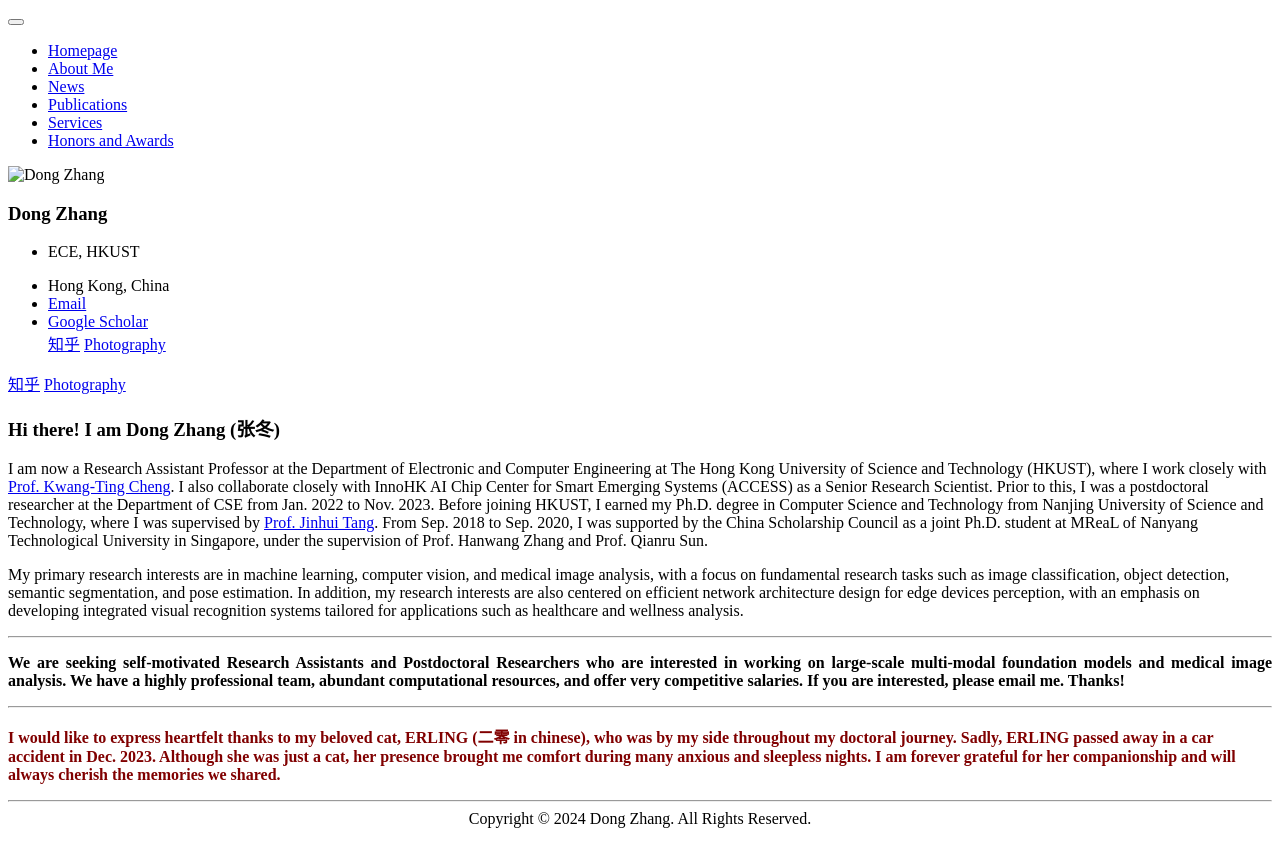
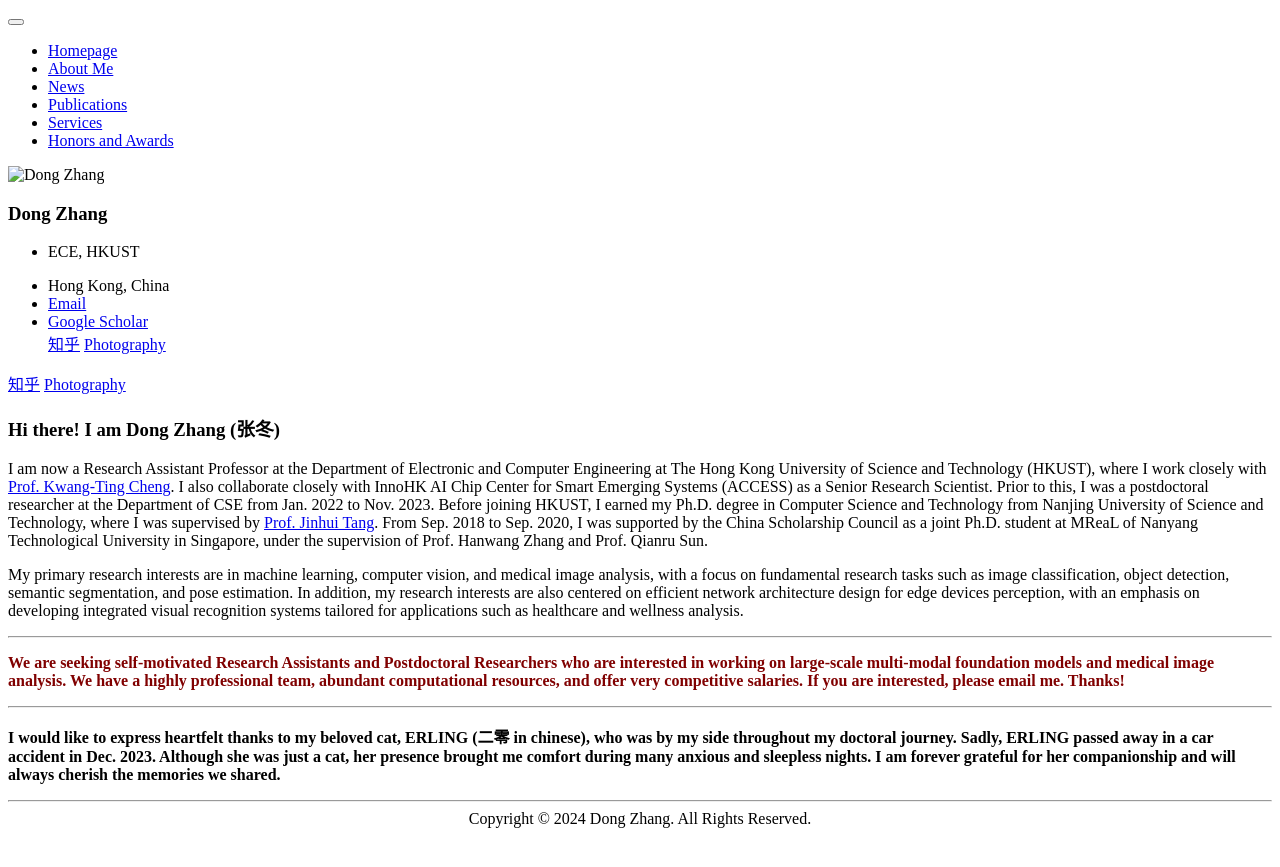
Before and after one commit to ZHANGDONG-NJUST/zhangdong-njust.github.io, a Jekyll site: the page built from _pages/includes/0_introduction.md, in a window 1280 px wide. Shown: the top 867 px of the page. Built offline with Jekyll 4.4.1, drawn with Linux system fonts in a browser that asks for light colours; our own code applies the rules of GitHub Pages for plain Markdown files.

Commit message:
Update 0_introduction.md

```diff
--- a/_pages/includes/0_introduction.md
+++ b/_pages/includes/0_introduction.md
@@ -22,8 +22,7 @@
 
 <!-- <a href='https://scholar.google.com/citations?user=K7LwtK0AAAAJ'><img src="https://img.shields.io/endpoint?logo=Google%20Scholar&url=https%3A%2F%2Fcdn.jsdelivr.net%2Fgh%2Fsqsssq%2Fsqsssq.github.io@google-scholar-stats%2Fgs_data_shieldsio.json&labelColor=f6f6f6&color=9cf&style=flat&label=citations"></a> -->
 ---
-<p style="text-align:justify; style=color:red; font-weight: bold;">We are seeking self-motivated Research Assistants and Postdoctoral Researchers who are interested in working on large-scale multi-modal foundation models and medical image analysis. We have a highly professional team, abundant computational resources, and offer very competitive salaries. If you are interested, please email me. Thanks!</p>
+<p style="color:#800000; font-weight: bold;">We are seeking self-motivated Research Assistants and Postdoctoral Researchers who are interested in working on large-scale multi-modal foundation models and medical image analysis. We have a highly professional team, abundant computational resources, and offer very competitive salaries. If you are interested, please email me. Thanks!</p>
 
 ---
-
-<p style="color:#800000; font-weight: bold;">I would like to express heartfelt thanks to my beloved cat, ERLING (二零 in chinese), who was by my side throughout my doctoral journey. Sadly, ERLING passed away in a car accident in Dec. 2023. Although she was just a cat, her presence brought me comfort during many anxious and sleepless nights. I am forever grateful for her companionship and will always cherish the memories we shared.</p>
+<p style="color:black; font-weight: bold;">I would like to express heartfelt thanks to my beloved cat, ERLING (二零 in chinese), who was by my side throughout my doctoral journey. Sadly, ERLING passed away in a car accident in Dec. 2023. Although she was just a cat, her presence brought me comfort during many anxious and sleepless nights. I am forever grateful for her companionship and will always cherish the memories we shared.</p>
```
